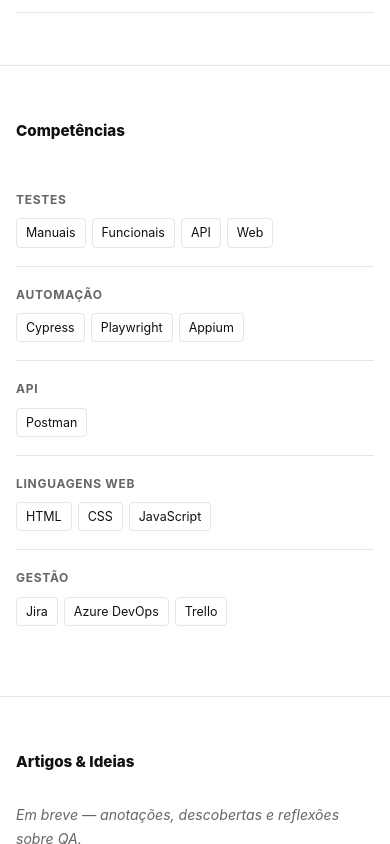
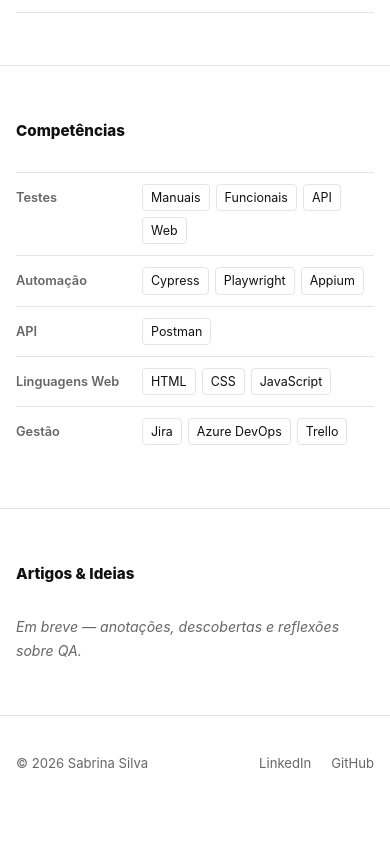
Before and after one commit to sabrinasiilvar/sabrinasilva-site, a plain HTML site: page index.html in a window 390 px wide. Shown: the part 1674-2518 px from the top of the page. After the commit the page ends 2484 px from the top, so only its background shows below. Drawn offline with Linux system fonts and the light colour scheme.

Commit message:
feature: ajuste de responsividade

```diff
--- a/index.html
+++ b/index.html
@@ -230,29 +230,26 @@
     }
 
     /* ── Competências ── */
-    .skills-grid {
-      display: grid;
-      grid-template-columns: 1fr 1fr;
-    }
+    .skills-grid { list-style: none; }
 
     .skill-item {
-      padding: 18px 0;
+      display: flex;
+      align-items: baseline;
+      gap: 16px;
+      padding: 11px 0;
       border-bottom: 1px solid var(--border);
     }
 
-    .skill-item:nth-child(odd)  { padding-right: 32px; border-right: 1px solid var(--border); }
-    .skill-item:nth-child(even) { padding-left: 32px; }
-
-    .skill-item:last-child,
-    .skill-item:nth-last-child(2):nth-child(odd) { border-bottom: none; }
+    .skill-item:first-child { border-top: 1px solid var(--border); }
+    .skill-item:last-child  { border-bottom: none; }
 
     .skill-category {
-      font-size: 0.75rem;
-      font-weight: 700;
-      letter-spacing: 0.06em;
-      text-transform: uppercase;
+      font-size: 0.8rem;
+      font-weight: 600;
       color: var(--muted);
-      margin-bottom: 8px;
+      white-space: nowrap;
+      min-width: 110px;
+      flex-shrink: 0;
     }
 
     .skill-tags { display: flex; flex-wrap: wrap; gap: 6px; }
@@ -260,7 +257,7 @@
     .tag {
       font-size: 0.78rem;
       border: 1px solid var(--border);
-      padding: 3px 9px;
+      padding: 2px 8px;
       border-radius: 4px;
     }
 
@@ -408,7 +405,7 @@
     <!-- Experiência -->
     <section id="experiencia">
       <div class="container">
-        <p class="section-label">Experiência</p>
+        <p class="section-label">Experiência Profissional</p>
         <ul class="exp-list">
           <li>
             <div>
@@ -430,53 +427,47 @@
     <section id="competencias">
       <div class="container">
         <p class="section-label">Competências</p>
-        <div class="skills-grid">
-
-          <div class="skill-item">
-            <p class="skill-category">Testes</p>
+        <ul class="skills-grid">
+          <li class="skill-item">
+            <span class="skill-category">Testes</span>
             <div class="skill-tags">
               <span class="tag">Manuais</span>
               <span class="tag">Funcionais</span>
               <span class="tag">API</span>
               <span class="tag">Web</span>
             </div>
-          </div>
-
-          <div class="skill-item">
-            <p class="skill-category">Automação</p>
+          </li>
+          <li class="skill-item">
+            <span class="skill-category">Automação</span>
             <div class="skill-tags">
               <span class="tag">Cypress</span>
               <span class="tag">Playwright</span>
               <span class="tag">Appium</span>
             </div>
-          </div>
-
-          <div class="skill-item">
-            <p class="skill-category">API</p>
+          </li>
+          <li class="skill-item">
+            <span class="skill-category">API</span>
             <div class="skill-tags">
               <span class="tag">Postman</span>
             </div>
-          </div>
-
-          <div class="skill-item">
-            <p class="skill-category">Linguagens Web</p>
+          </li>
+          <li class="skill-item">
+            <span class="skill-category">Linguagens Web</span>
             <div class="skill-tags">
               <span class="tag">HTML</span>
               <span class="tag">CSS</span>
               <span class="tag">JavaScript</span>
             </div>
-          </div>
-
-          <div class="skill-item">
-            <p class="skill-category">Gestão</p>
+          </li>
+          <li class="skill-item">
+            <span class="skill-category">Gestão</span>
             <div class="skill-tags">
               <span class="tag">Jira</span>
               <span class="tag">Azure DevOps</span>
               <span class="tag">Trello</span>
             </div>
-          </div>
-
-        </div>
+          </li>
+        </ul>
       </div>
     </section>
 
```
